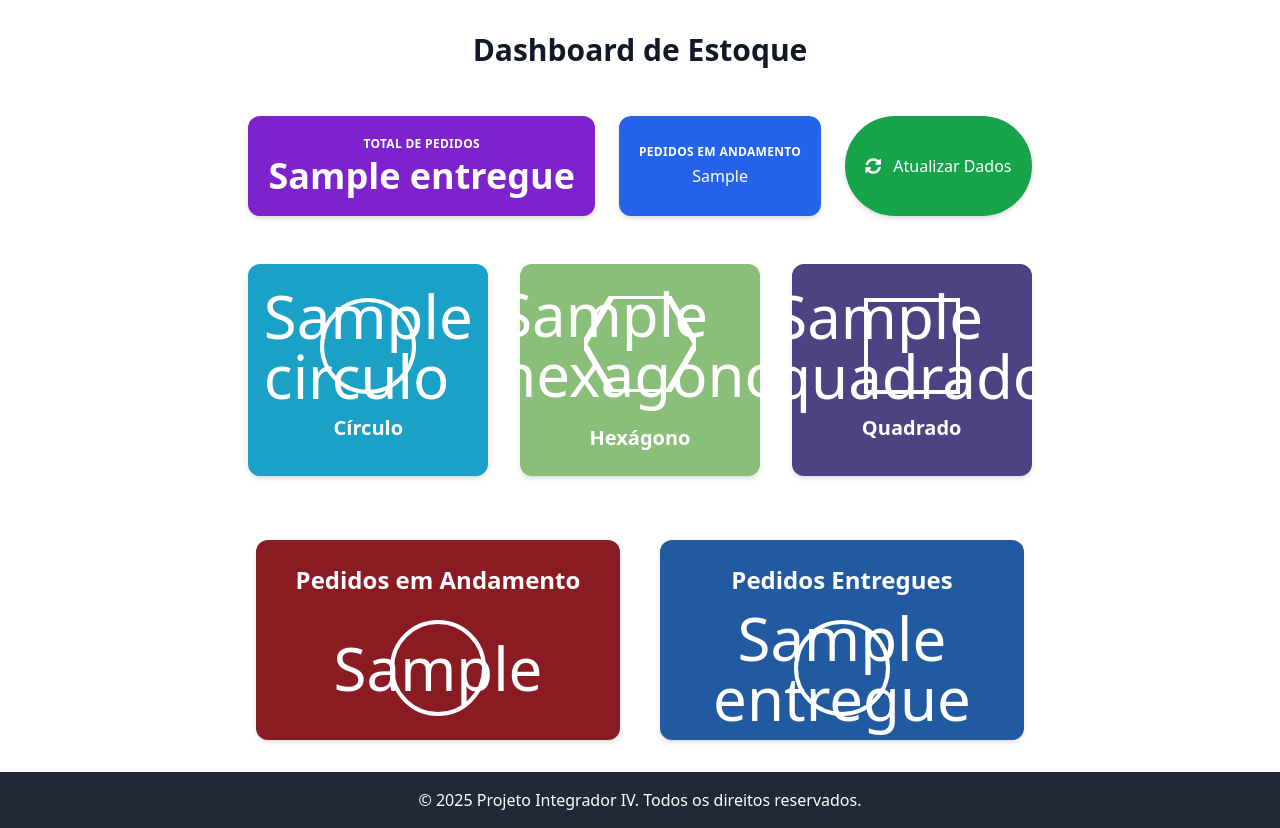
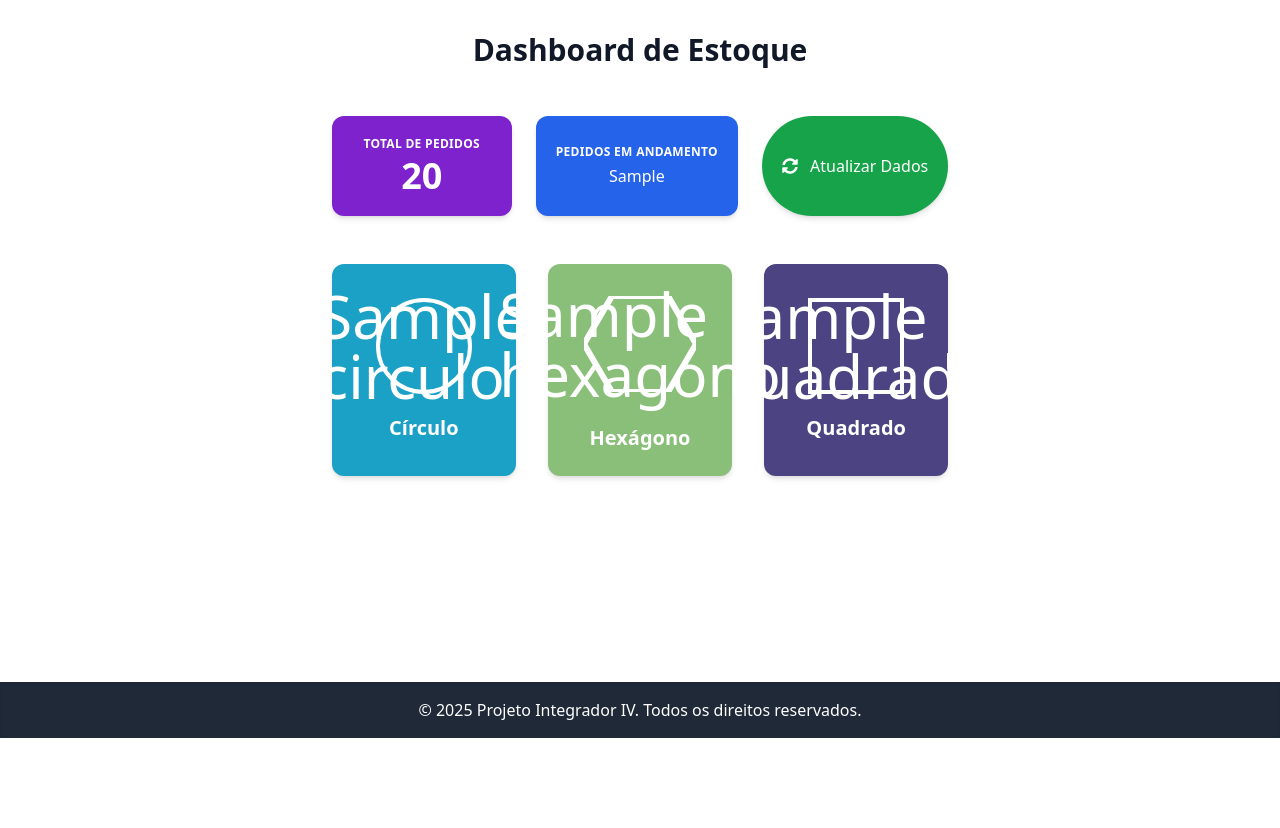
Before and after one commit to maxykoin/Projeto-Integrador-IV, a Django app: template dashboard/templates/home.html in a window 1280 px wide. Shown: the part 62-890 px from the top of the page. After the commit the page ends 800 px from the top, so only its background shows below. Run offline with Django 3.2, Linux system fonts and the light colour scheme; the template is opened without the code that fills it: most values are stand-ins (such as "Sample title", 1, 10 or a date in 2020); some libraries are stand-ins or nearby versions.

Commit message:
0606 - Arrumando scripts + home

```diff
--- a/dashboard/static/script.js
+++ b/dashboard/static/script.js
@@ -1,4 +1,5 @@
 document.addEventListener('DOMContentLoaded', () => {
+  // --- Código do seu pedidoForm e filtros ---
   const pedidoForm = document.getElementById('pedidoForm');
   const confirmarBtn = document.getElementById('confirmarBtn');
 
@@ -12,9 +13,8 @@ document.addEventListener('DOMContentLoaded', () => {
   // Atualiza preview inicial (caso já tenha seleção)
   ['1', '2', '3'].forEach(updatePreview);
 
-  // --- Funções ---
+  // --- Funções do pedidoForm ---
 
-  // Inicializa os event listeners dos selects de peça
   function initPieceSelectors() {
     ['1', '2', '3'].forEach(num => {
       const select = document.querySelector(`select[name="peca${num}"]`);
@@ -24,7 +24,6 @@ document.addEventListener('DOMContentLoaded', () => {
     });
   }
 
-  // Atualiza a pré-visualização da peça selecionada
   function updatePreview(id) {
     const select = document.querySelector(`select[name="peca${id}"]`);
     const preview = document.getElementById(`peca${id}`);
@@ -56,7 +55,6 @@ document.addEventListener('DOMContentLoaded', () => {
     }
   }
 
-  // Converte shape para nome da peça
   function shapeToNomePeca(shape) {
     switch (shape) {
       case 'circle': return 'circulo';
@@ -66,7 +64,6 @@ document.addEventListener('DOMContentLoaded', () => {
     }
   }
 
-  // Handler do clique no botão confirmar
   async function handleConfirmClick(event) {
     event.preventDefault();
 
@@ -106,12 +103,13 @@ document.addEventListener('DOMContentLoaded', () => {
     }
   }
 
-  // Configura a busca e filtro da lista de pedidos
+
   function setupSearch() {
     const input = document.getElementById('searchInput');
+    if (!input) return; // Se não encontrar o input, sai da função
+
     const items = document.querySelectorAll('.pedido-item');
 
-    // Cria o elemento de aviso caso não exista
     let aviso = document.getElementById('avisoNenhumPedido');
     if (!aviso) {
       aviso = document.createElement('p');
@@ -119,10 +117,9 @@ document.addEventListener('DOMContentLoaded', () => {
       aviso.className = 'text-center text-red-600 mt-4 font-semibold';
       aviso.textContent = 'Pedido não encontrado.';
       aviso.style.display = 'none';
-      input.parentNode.parentNode.appendChild(aviso); // adiciona após o form
+      input.parentNode.parentNode.appendChild(aviso);
     }
 
-    // Função que executa o filtro
     function filtrarPedidos() {
       const query = input.value.trim().toLowerCase();
       let encontrado = false;
--- a/dashboard/templates/home.html
+++ b/dashboard/templates/home.html
@@ -6,6 +6,8 @@
   <title>Dashboard - Estoque</title>
   <script src="https://cdn.tailwindcss.com"></script>
   <link rel="stylesheet" href="https://cdnjs.cloudflare.com/ajax/libs/font-awesome/5.15.3/css/all.min.css" />
+  <!-- Chart.js CDN -->
+  <script src="https://cdn.jsdelivr.net/npm/chart.js"></script>
 </head>
 <body class="bg-white min-h-screen flex flex-col">
 <header class="flex items-center gap-6 px-6 py-4" style="background: url(https://www.boschmediaservice.hu/storage/publication/118_w1600.jpg); background-size: cover; background-position: center;">
@@ -34,15 +36,13 @@
 <main class="flex-grow max-w-7xl mx-auto px-4 sm:px-6 lg:px-8 py-8 overflow-hidden" role="main" aria-label="Dashboard do estoque">
   <h1 class="text-center text-3xl font-extrabold text-gray-900 mb-12">Dashboard de Estoque</h1>
 
+  <!-- Indicadores gerais -->
   <section aria-label="Indicadores gerais do sistema" class="max-w-4xl mx-auto mb-12 flex flex-wrap justify-center gap-6">
-      <!-- Total Pedidos Entregues -->
     <div class="bg-purple-700 text-white rounded-xl shadow-md p-5 flex flex-col items-center justify-center min-w-[180px]">
       <p class="text-xs uppercase tracking-wide font-semibold mb-1">Total de Pedidos</p>
-        <p class="text-4xl font-bold select-none">{{ entregue }}</p>
+      <p class="text-4xl font-bold select-none">{{ entregue|add:em_andamento }}</p>
     </div>
 
-
-      <!-- Pedidos em Andamento -->
     <div class="bg-blue-600 text-white rounded-xl shadow-md p-5 flex flex-col items-center justify-center min-w-[180px]">
       <p class="text-xs uppercase tracking-wide font-semibold mb-1">Pedidos em Andamento</p>
       <p class="text-base font-medium select-none">{{ em_andamento }}</p>
@@ -58,7 +58,9 @@
     </button>
   </section>
 
-    <section aria-label="Resumo das formas em estoque" class="grid grid-cols-1 sm:grid-cols-3 gap-8 mb-16">
+  <!-- Estoque com gráfico -->
+  <section aria-label="Resumo das formas em estoque" class="max-w-4xl mx-auto mb-16">
+    <div class="grid grid-cols-1 sm:grid-cols-3 gap-8 mb-12">
       <!-- Círculo -->
       <div class="bg-[#1CA1C6] rounded-xl shadow-md p-6 flex flex-col items-center justify-center text-white transition hover:shadow-xl">
         <div class="flex items-center justify-center w-24 h-24 rounded-full border-4 border-white">
@@ -67,15 +69,15 @@
         <p class="mt-5 text-xl font-semibold">Círculo</p>
       </div>
 
-      <!-- Hexágono com outline branco -->
+      <!-- Hexágono -->
       <div class="bg-[#8ABF7A] rounded-xl shadow-md p-6 flex flex-col items-center justify-center text-white transition hover:shadow-xl relative">
-          <div class="relative w-28 h-28 flex items-center justify-center mb-4"> {# Adjusted container size for better centering #}
+        <div class="relative w-28 h-28 flex items-center justify-center mb-4">
           <svg aria-hidden="true" width="112" height="96" viewBox="0 0 112 96" fill="none" xmlns="http://www.w3.org/2000/svg" class="absolute inset-0 m-auto">
             <polygon points="28 0 84 0 112 48 84 96 28 96 0 48" stroke="white" stroke-width="6" fill="transparent" />
           </svg>
           <span id="hexagono" class="relative text-6xl font-light leading-none z-10">{{ hexagono }}</span>
         </div>
-          <p class="mt-2 text-xl font-semibold">Hexágono</p> {# Removed the excessive mt-28 #}
+        <p class="mt-2 text-xl font-semibold">Hexágono</p>
       </div>
 
       <!-- Quadrado -->
@@ -85,25 +87,7 @@
         </div>
         <p class="mt-5 text-xl font-semibold">Quadrado</p>
       </div>
-    </section>
-
-    <!-- Pedidos status -->
-    <section aria-label="Status dos pedidos" class="max-w-3xl mx-auto grid grid-cols-1 sm:grid-cols-2 gap-10 text-center">
-
-      <div class="bg-[#8B1B23] rounded-xl shadow-md p-6 flex flex-col items-center justify-center text-white transition hover:shadow-xl">
-        <p class="mb-6 text-2xl font-semibold">Pedidos em Andamento</p>
-        <div class="flex items-center justify-center w-24 h-24 rounded-full border-4 border-white">
-          <span id="pedidosAndamento" class="text-6xl font-light leading-none select-none">{{ em_andamento }}</span>
     </div>
-      </div>
-
-      <div class="bg-[#215AA1] rounded-xl shadow-md p-6 flex flex-col items-center justify-center text-white transition hover:shadow-xl">
-        <p class="mb-6 text-2xl font-semibold">Pedidos Entregues</p>
-        <div class="flex items-center justify-center w-24 h-24 rounded-full border-4 border-white">
-          <span id="pedidosEntregues" class="text-6xl font-light leading-none select-none">{{ entregue }}</span>
-        </div>
-      </div>
-    </section>
 </main>
 
 <footer class="bg-gray-800 text-white text-center p-4 shadow-inner">
@@ -111,7 +95,5 @@
 </footer>
 
 <script src="{% static 'script.js' %}"></script>
-  <script>document.getElementById('atualizarBtn').addEventListener('click', () => {location.reload();});</script>
-
 </body>
 </html>
```
Lines whose indentation alone changed are shown as unchanged.
